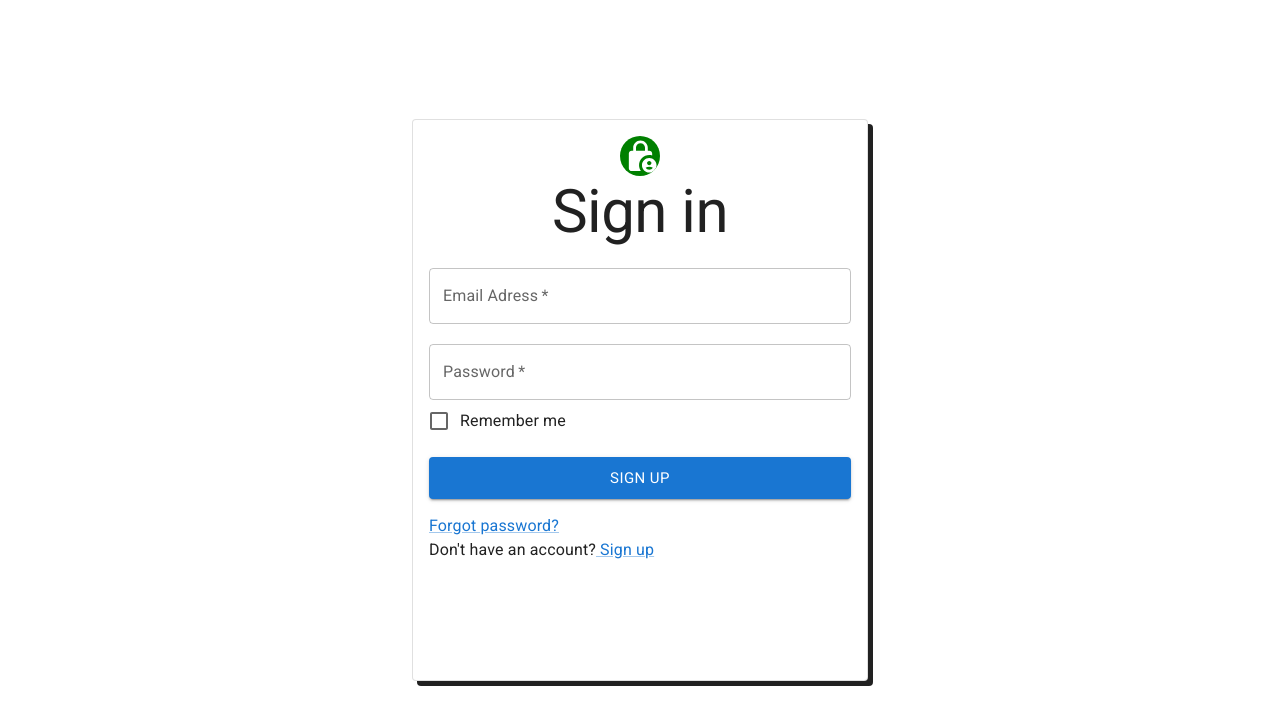
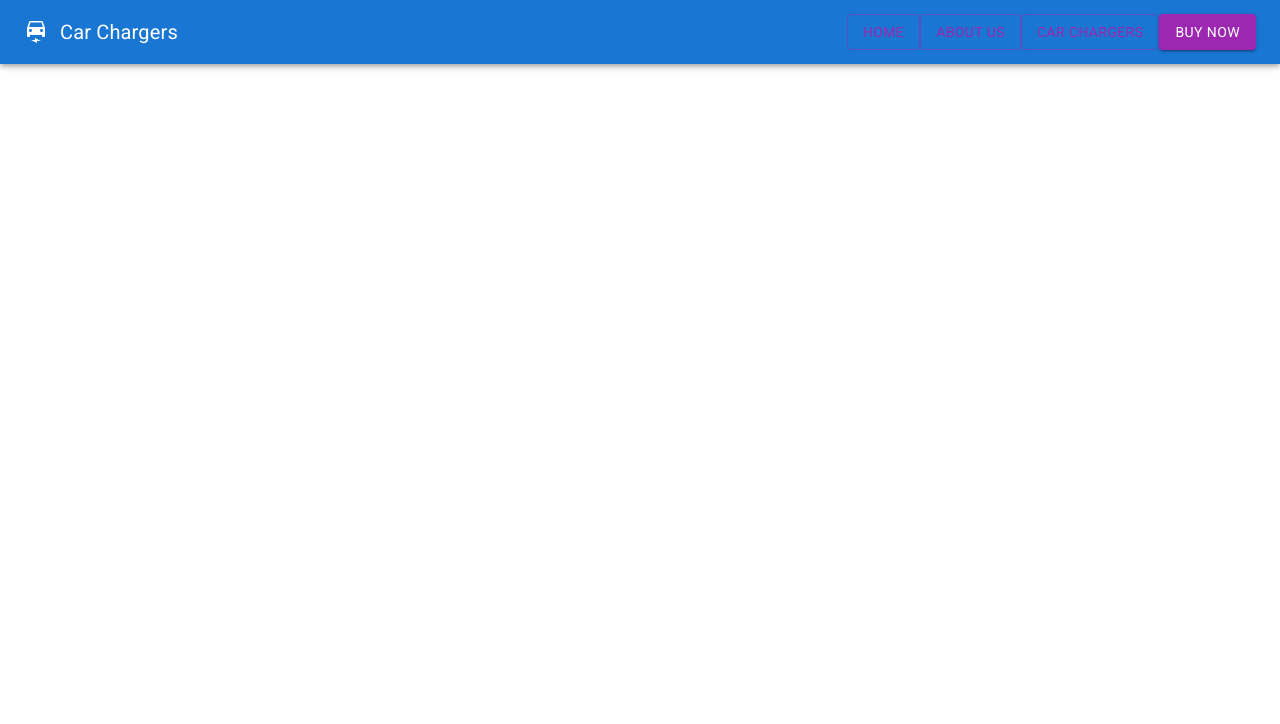
Before and after one commit to milosVlajic/loginPage, a React (Create React App) app: page / in a window 1280 px wide. Shown: the top 724 px of the page. Built offline with nearby package versions, Linux system fonts and the light colour scheme.

Commit message:
add navbar to homepage

```diff
--- a/src/components/HomePage.js
+++ b/src/components/HomePage.js
@@ -1,5 +1,12 @@
 import React from "react";
+import NavBar from "./NavBar";
 
-const HomePage = () => {};
+const HomePage = () => {
+  return (
+    <>
+      <NavBar />
+    </>
+  );
+};
 
 export default HomePage;
--- a/src/components/LoginPage.js
+++ b/src/components/LoginPage.js
@@ -15,12 +15,13 @@ import {
 import TextField from "@mui/material/TextField";
 import { border } from "@mui/system";
 import SaveIcon from "@mui/icons-material/Save";
+import HomePage from "./HomePage";
 
 const LoginPage = () => {
   const [checked, setChecked] = useState(false);
   const [email, setEmail] = useState("");
   const [password, setPassword] = useState("");
-  const [login, setLogin] = useState(false);
+  const [login, setLogin] = useState(true);
 
   const emailChangeHandler = (e) => {
     setEmail(e.target.value);
@@ -108,7 +109,7 @@ const LoginPage = () => {
           </Card>
         </form>
       )}
-      {login && <h1 style={{ color: "black" }}>Ovo je Login</h1>}
+      {login && <HomePage />}
     </>
   );
 };
--- /dev/null
+++ b/src/components/NavBar.js
@@ -0,0 +1,35 @@
+import { AppBar, Button, IconButton, Toolbar, Typography } from "@mui/material";
+import ElectricCarIcon from "@mui/icons-material/ElectricCar";
+import React from "react";
+import { Stack } from "@mui/system";
+
+const NavBar = () => {
+  return (
+    <AppBar>
+      <Toolbar>
+        <IconButton size="large" edge="start" color="inherit" aria-label="logo">
+          <ElectricCarIcon />
+        </IconButton>
+        <Typography variant="h6">Car Chargers</Typography>
+        <Button
+          sx={{ marginLeft: "auto" }}
+          color="secondary"
+          variant="outlined"
+        >
+          Home
+        </Button>
+        <Button color="secondary" variant="outlined">
+          About Us
+        </Button>
+        <Button color="secondary" variant="outlined">
+          Car Chargers
+        </Button>
+        <Button color="secondary" variant="contained">
+          Buy Now
+        </Button>
+      </Toolbar>
+    </AppBar>
+  );
+};
+
+export default NavBar;
```
